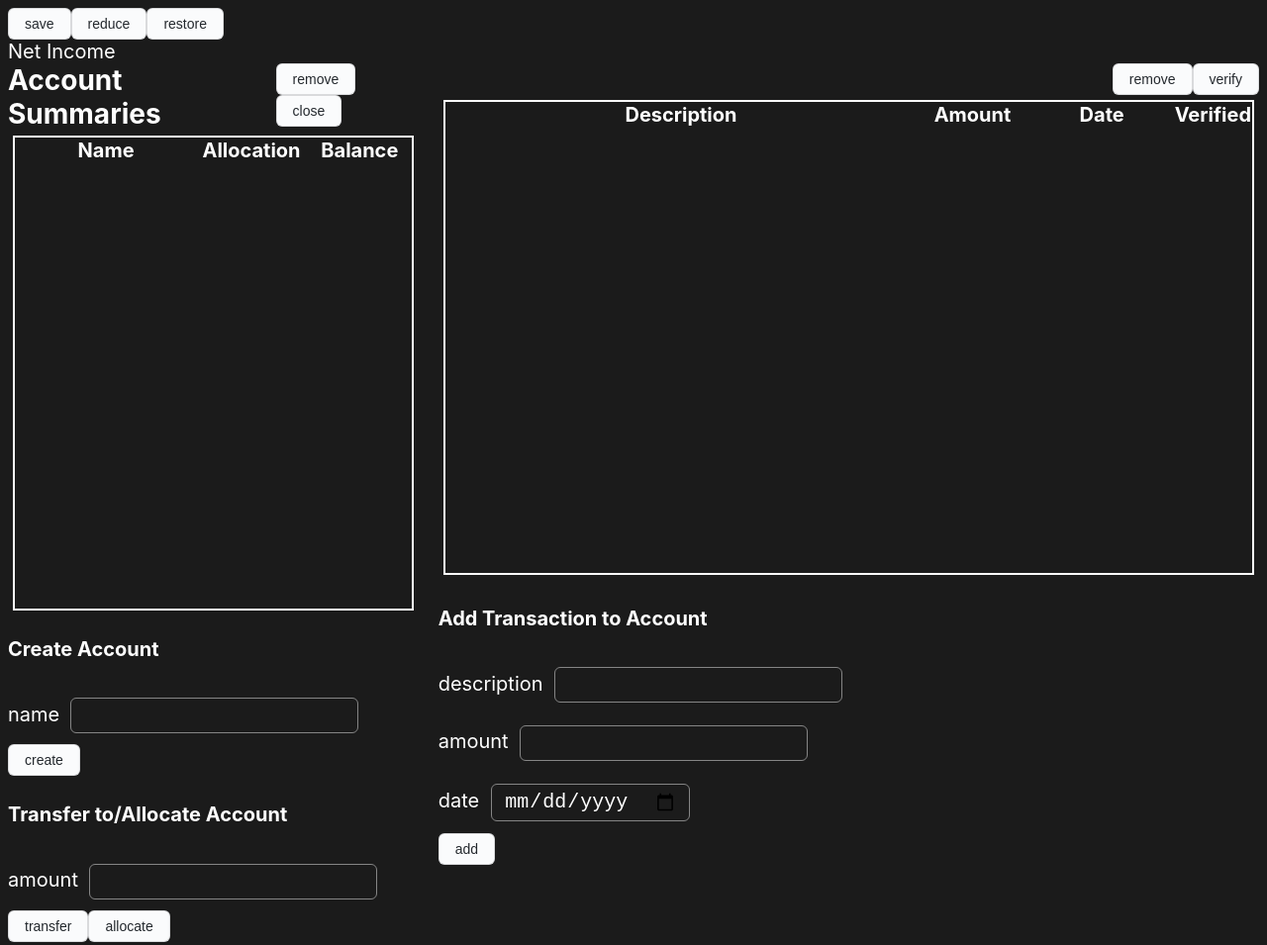
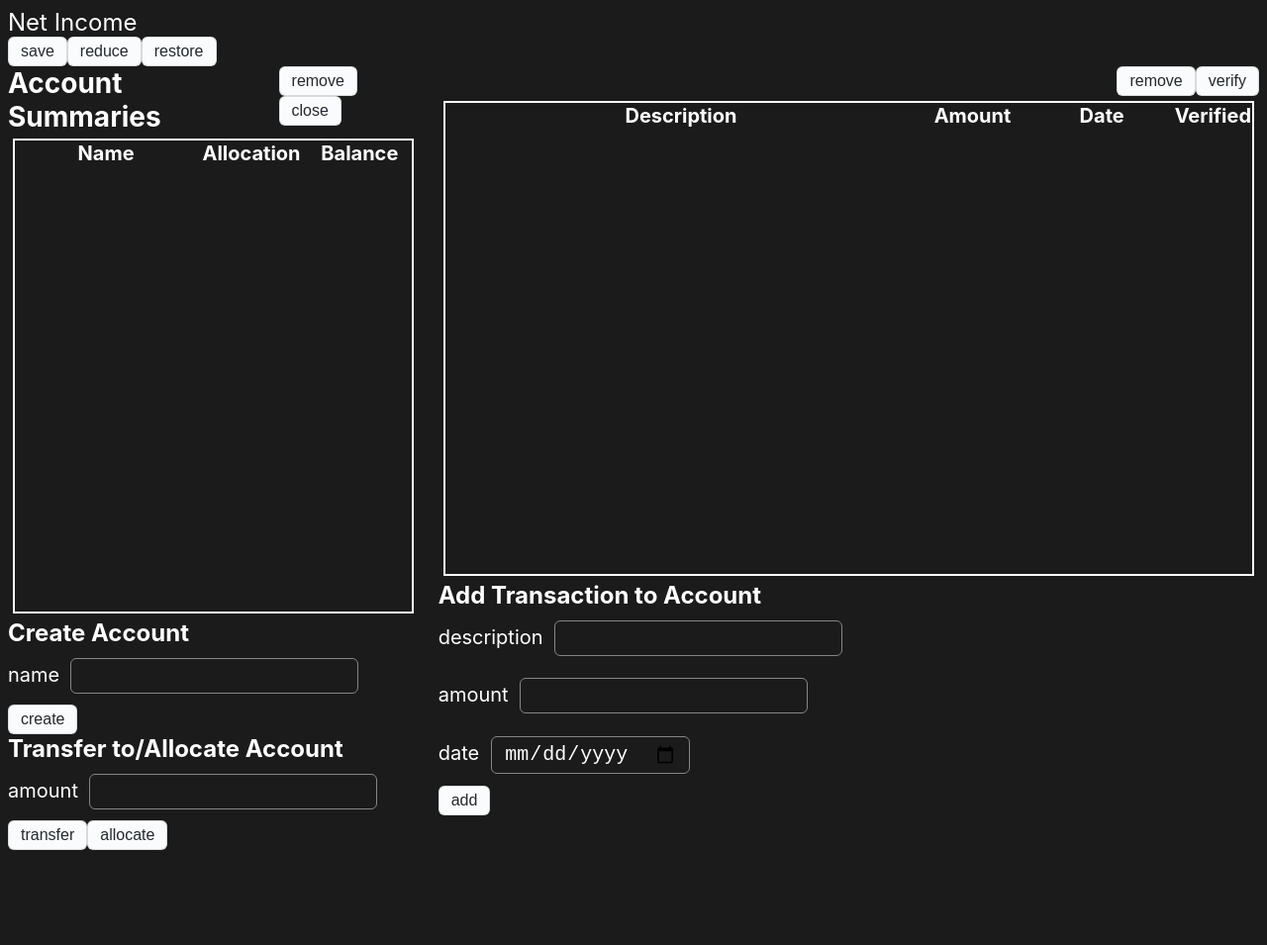
Before and after one commit to sbash64/budget, a website built with webpack: page web/index.html in a window 1280 px wide. Shown: the whole page at 99% size. After the commit the page ends 867 px from the top, so only its background shows below. Built offline with nearby package versions, Linux system fonts and the light colour scheme; no server answers.

Commit message:
better ui elements

```diff
--- a/web/main.ts
+++ b/web/main.ts
@@ -93,6 +93,15 @@ function sendOnClick(
 }
 
 function main() {
+  const netIncomeLabel = document.createElement("label");
+  adoptChild(document.body, netIncomeLabel);
+  netIncomeLabel.textContent = "Net Income";
+  netIncomeLabel.style.fontSize = "24px";
+
+  const netIncome = document.createElement("strong");
+  adoptChild(netIncomeLabel, netIncome);
+  netIncome.style.margin = "1ch";
+
   const topPageButtons = document.createElement("div");
   adoptChild(document.body, topPageButtons);
 
@@ -105,14 +114,6 @@ function main() {
   const restoreButton = document.createElement("button");
   adoptChild(topPageButtons, restoreButton);
   restoreButton.textContent = "restore";
-
-  const netIncomeLabel = document.createElement("label");
-  adoptChild(document.body, netIncomeLabel);
-  netIncomeLabel.textContent = "Net Income";
-
-  const netIncome = document.createElement("strong");
-  adoptChild(netIncomeLabel, netIncome);
-  netIncome.style.margin = "1ch";
 
   const tableViews = document.createElement("div");
   adoptChild(document.body, tableViews);
@@ -229,13 +230,16 @@ function main() {
 
   const leftHandFormControls = document.createElement("div");
   adoptChild(leftHandContent, leftHandFormControls);
-  leftHandFormControls.style.gridColumn = "1";
   const rightHandFormControls = document.createElement("div");
   adoptChild(rightHandContent, rightHandFormControls);
 
   const createAccountControls = document.createElement("section");
   adoptChild(leftHandFormControls, createAccountControls);
-  createChild(createAccountControls, "h4").textContent = "Create Account";
+  const createAccountTitle = document.createElement("div");
+  adoptChild(createAccountControls, createAccountTitle);
+  createAccountTitle.textContent = "Create Account";
+  createAccountTitle.style.fontSize = "24px";
+  createAccountTitle.style.fontWeight = "bold";
   const newAccountNameLabel = document.createElement("label");
   adoptChild(createAccountControls, newAccountNameLabel);
   newAccountNameLabel.textContent = "name";
@@ -249,8 +253,12 @@ function main() {
 
   const addTransactionControls = document.createElement("section");
   adoptChild(rightHandFormControls, addTransactionControls);
-  createChild(addTransactionControls, "h4").textContent =
-    "Add Transaction to Account";
+  const addTransactionTitle = document.createElement("div");
+  adoptChild(addTransactionControls, addTransactionTitle);
+  addTransactionTitle.textContent = "Add Transaction to Account";
+  addTransactionTitle.style.fontSize = "24px";
+  addTransactionTitle.style.fontWeight = "bold";
+
   addTransactionControls.style.display = "flex";
   addTransactionControls.style.flexDirection = "column";
   addTransactionControls.style.alignItems = "flex-start";
@@ -283,8 +291,12 @@ function main() {
 
   const transferAndAllocateControls = document.createElement("section");
   adoptChild(leftHandFormControls, transferAndAllocateControls);
-  createChild(transferAndAllocateControls, "h4").textContent =
-    "Transfer to/Allocate Account";
+  const transferAndAllocateTitle = document.createElement("div");
+  adoptChild(transferAndAllocateControls, transferAndAllocateTitle);
+  transferAndAllocateTitle.textContent = "Transfer to/Allocate Account";
+  transferAndAllocateTitle.style.fontSize = "24px";
+  transferAndAllocateTitle.style.fontWeight = "bold";
+
   const transferAndAllocateAmountLabel = document.createElement("label");
   adoptChild(transferAndAllocateControls, transferAndAllocateAmountLabel);
   transferAndAllocateAmountLabel.textContent = "amount";
--- a/web/styles.css
+++ b/web/styles.css
@@ -10,8 +10,8 @@ button {
   display: inline-block;
   outline: 0;
   cursor: pointer;
-  padding: 5px 16px;
-  font-size: 14px;
+  padding: 4px 12px;
+  font-size: 16px;
   font-weight: 500;
   line-height: 20px;
   vertical-align: middle;
@@ -20,8 +20,6 @@ button {
   color: #24292e;
   background-color: #fafbfc;
   border-color: #1b1f2326;
-  box-shadow: rgba(27, 31, 35, 0.04) 0px 1px 0px 0px,
-    rgba(255, 255, 255, 0.25) 0px 1px 0px 0px inset;
   transition: 0.2s cubic-bezier(0.3, 0, 0.5, 1);
   transition-property: color, background-color, border-color;
 }
@@ -44,6 +42,6 @@ input {
   outline: none;
 }
 input:focus {
-  border-color: #0366d6;
+  border-color: #8cb4ff;
   outline: none;
 }
```
